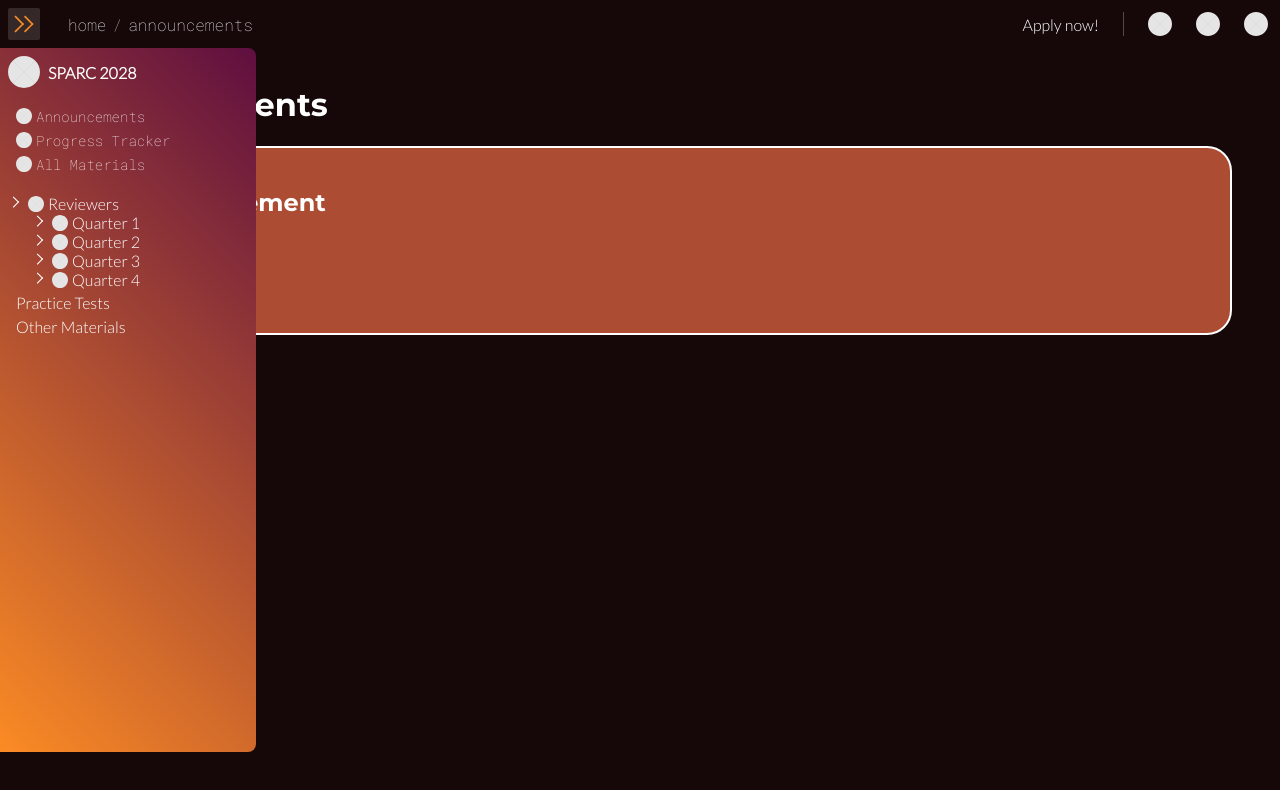
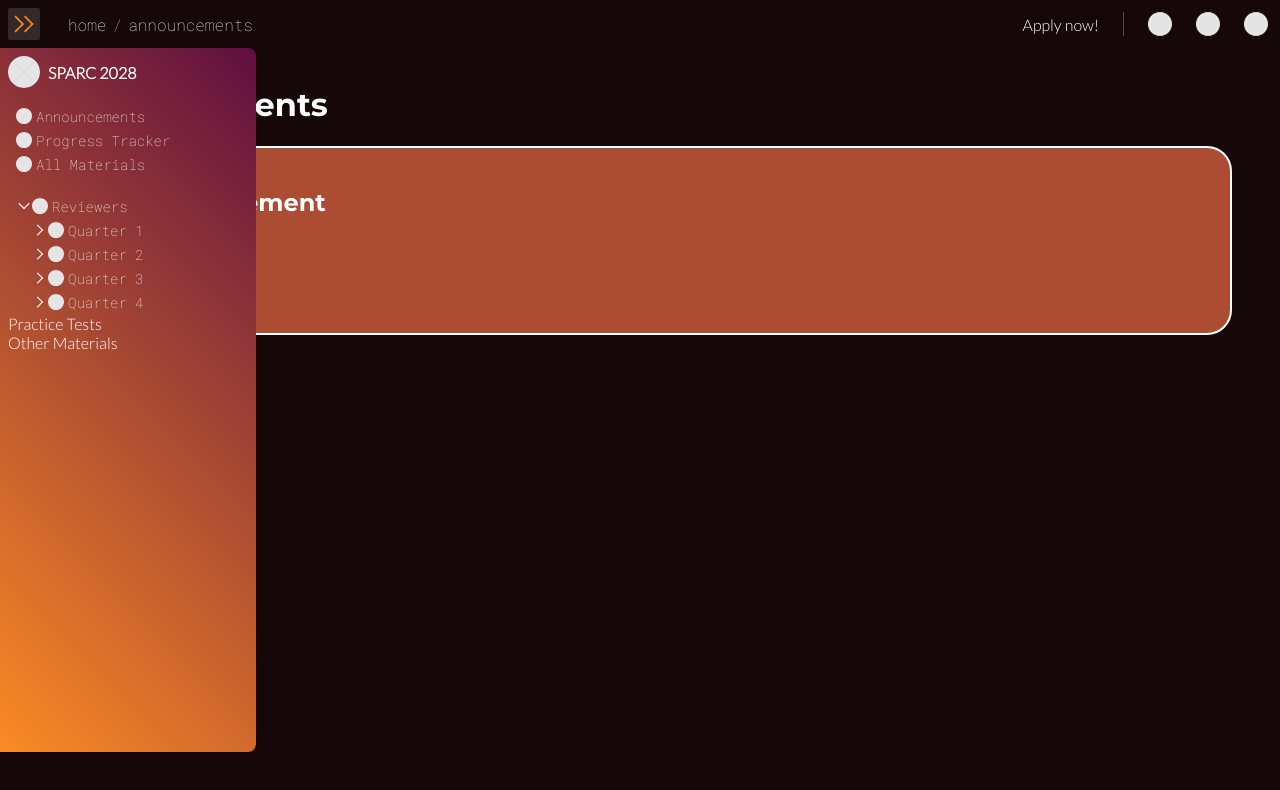
Before and after one commit to elaiah-pshs/sparc-website, a SvelteKit app: page /announcements in a window 1280 px wide. Shown: the top 790 px of the page. Built offline with nearby package versions, Linux system fonts and the light colour scheme.

Commit message:
Modify navbar toggle link styles

```diff
--- a/src/lib/NavLink.svelte
+++ b/src/lib/NavLink.svelte
@@ -8,7 +8,7 @@
     export let toggle = false;
     export let open = false;
 	export let children = [];
-	export let indent = 0;
+	export let indent = 1.5;
 
     function toggleOpenClick() {
 		open = !open;
@@ -21,33 +21,34 @@
 </script>
 
 {#if toggle}
-    <div class={location + "-toggle"} style="padding-left: {indent}rem">
+    <div class={location + "-item"}>
         {#if children[0]}
             <img
-                class={location + "-toggle-toggler"}
+                class={location + "-toggler" + (open ? " rotated" : "")}
                 src="icons/toggle_link.svg"
                 alt={"Toggle open"}
+                style="margin-left: {indent - 1}rem"
 
                 on:click={toggleOpenClick}
                 on:keydown={toggleOpenKey}
             />
         {/if}
 
-        <a class={location + "-toggle-link"} href={href}>
+        <a class={location + "-link"} href={href} style="padding-left: {indent}rem">
             {#if src != ""}
-                <img class={location + "-toggle-icon"} src={src} alt={alt}>
+                <img class={location + "-icon"} src={src} alt={alt}>
             {/if}
             {#if text == true}
-                <span class={location + "-toggle-text"}>{alt}</span>
+                <span class={location + "-text"}>{alt}</span>
             {:else if text != ""}
-                <span class={location + "-toggle-text"}>{text}</span>
+                <span class={location + "-text"}>{text}</span>
             {/if}
         </a>
     </div>
 
     {#if open}
         {#each children as child}
-            <svelte:self {...child} toggle indent={indent + 1.5} />
+            <svelte:self {...child} toggle indent={indent + 1} />
         {/each}
     {/if}
 {:else}
--- a/src/lib/Sidebar.svelte
+++ b/src/lib/Sidebar.svelte
@@ -36,8 +36,8 @@
         </li>
     </ul>
 
-    <nav class="sidebar-nav">
-        <ul class="sidebar-dropdowns" bind:this={dropdowns} on:scroll={handleScroll}>
+    <nav class="sidebar-nav" bind:this={dropdowns} on:scroll={handleScroll}>
+        <ul class="sidebar-dropdowns">
             <li class="sidebar-dropdown">
                 <NavLink toggle open {...root}/>
             </li>
--- a/src/styles/Sidebar.scss
+++ b/src/styles/Sidebar.scss
@@ -18,10 +18,20 @@
 
     translate: -100% 3rem;
     transition: vars.$transition-medium;
-}
 
-.sidebar:hover, .sidebar.toggled {
-    translate: 0 3rem;
+    &:hover, &.toggled {
+        translate: 0 3rem;
+    }
+
+    &.expanded {
+        height: 100%;
+        border-radius: 0;
+        translate: 0 0;
+    }
+
+    &.expanded &-header {
+        border-top-right-radius: 0;
+    }
 }
 
 .sidebar-header {
@@ -68,26 +78,21 @@
 }
 
 .sidebar-item {
-    height: 1rem;
-    padding: 0.25rem 0.5rem;
+    position: relative;
+
+    display: flex;
+    align-items: center;
+
     transition: vars.$transition-medium;
 }
 
-.sidebar-item:first-child {
-    border-radius: 0.5rem 0.5rem 0 0;
-}
-
-.sidebar-item:last-child {
-    border-radius: 0 0 0.5rem 0.5rem;
-}
-
 .sidebar-link {
-    width: auto;
-    height: 100%;
+    width: 100%;
+    height: 1rem;
 
     margin: 0;
-    padding: 0;
-    box-sizing: border-box;
+    padding: 0.25rem 0.5rem;
+    box-sizing: content-box;
 
     display: flex;
     align-items: center;
@@ -104,59 +109,36 @@
     font-weight: 400;
 }
 
-.sidebar-item:hover, .sidebar-header:hover {
-    background-color: #FFF2;
-}
-
 .sidebar-nav {
     width: 100%;
+    overflow: auto;
 }
 
 .sidebar-dropdowns {
     width: 100%;
-
     margin: 0;
     padding: 0 0.5rem 1rem 0.5rem;
     box-sizing: border-box;
-
-    overflow: auto;
 }
 
 .sidebar-dropdown {
-    width: auto;
+    height: auto;
+    transition: vars.$transition-medium;
 }
 
-.sidebar-toggle {
-    width: auto;
-    height: 100%;
-    display: flex;
-    column-gap: 0.25rem;
-}
-
-.sidebar-toggle-toggler {
+.sidebar-toggler {
+    position: absolute;
     height: 1rem;
     border-radius: 0.25rem;
     transition: vars.$transition-medium;
 }
 
-.sidebar-toggle-toggler:hover {
+.sidebar-toggler.rotated {
+    rotate: 90deg;
+}
+
+.sidebar-header:hover,
+.sidebar-link:hover,
+.sidebar-toggler:hover {
     background-color: #FFF2;
 }
-
-.sidebar-toggle-link {
-    @extend .sidebar-link;
-}
-
-.sidebar-toggle-icon {
-    height: 1rem;
-}
-
-.sidebar.expanded {
-    height: 100%;
-    border-radius: 0;
-    translate: 0 0;
-
-    .sidebar-header {
-        border-top-right-radius: 0;
-    }
-}
```
